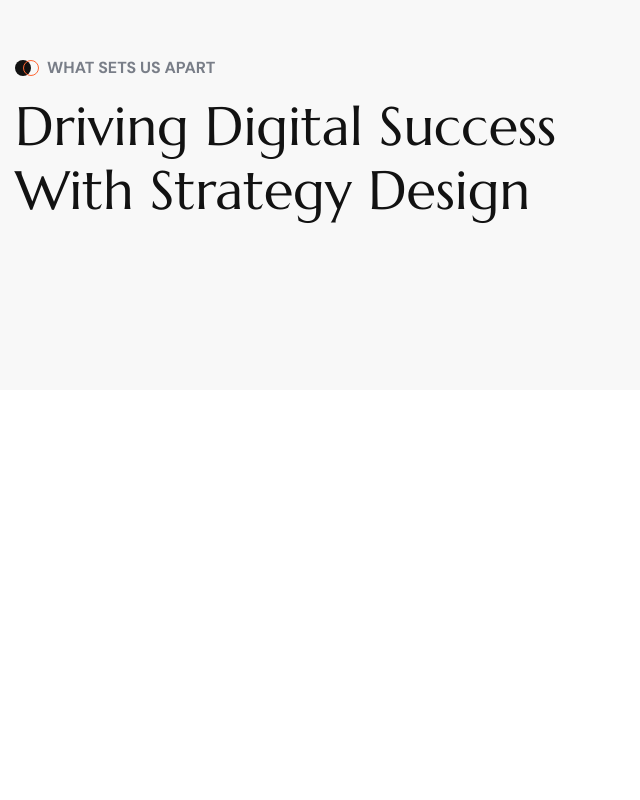
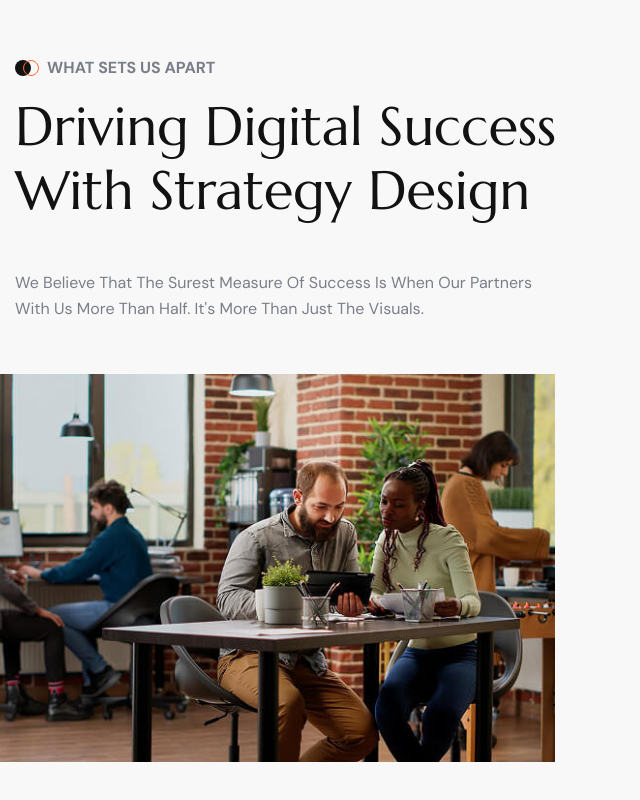
Before and after one commit to Jisap/Vite--TrueSocial, a React (Vite) app: page / in a window 1280 px wide. Shown: the part 6174-6974 px from the top of the page, without its empty margins (0-640 px from the left). Before the commit the page ends 6564 px from the top, so only its background shows below. Built offline with nearby package versions, Linux system fonts and the light colour scheme.

Commit message:
feat: add WhyChoose section component to showcase core values and strategy

```diff
--- a/src/components/sections/WhyChoose.jsx
+++ b/src/components/sections/WhyChoose.jsx
@@ -16,6 +16,22 @@ const WhyChoose = () => {
                     title="Driving Digital Success With Strategy Design"
                   />
                 </div>
+
+                <p className="capitalize">
+                  We believe that the surest measure of success is when our partners with us more than half. It&apos;s more than just the visuals.
+                </p>
+
+                <div className="relative ml-0 mt-[45px] block xl:-ml-[60px] xl:mt-[52px]">
+                  <img
+                    src="/public/assets/images/resources/why-choose-one-img-1.jpg"
+                    alt="Why Choose"
+                    className="w-full"
+                  />
+
+                  <div className="absolute -left-[60px] bottom-[60px] h-[60px] w-[60px] bg-ink" aria-hidden="true">
+                    <div className="absolute bottom-0 left-0 h-[60px] w-[60px] bg-base" aria-hidden="true" />
+                  </div>
+                </div>
               </div>
             </div>
           </div>
```
